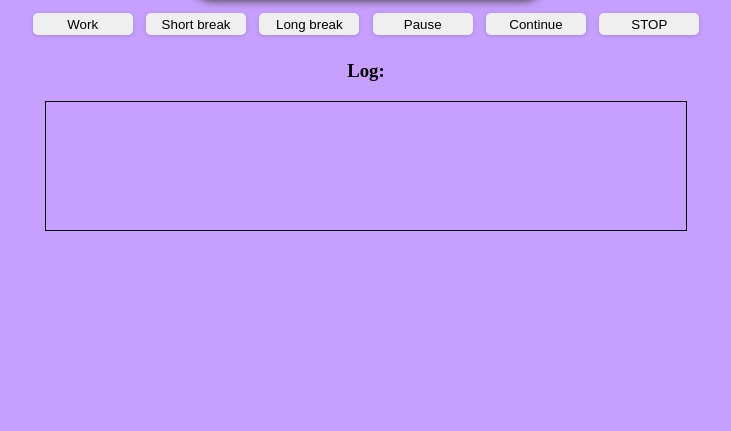
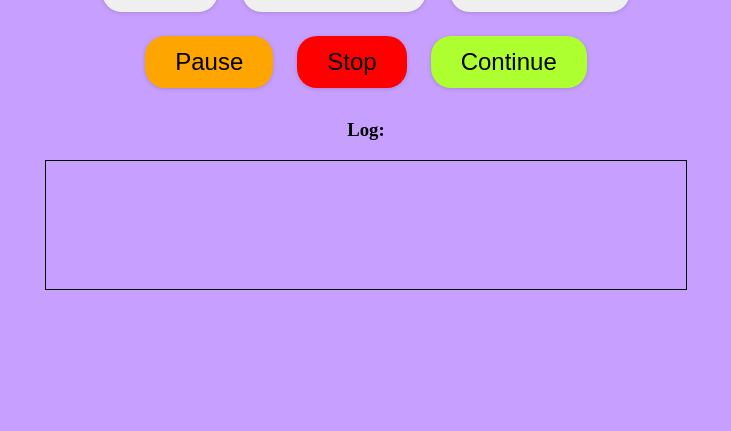
Before and after one commit to alanacapcreates/WWDC-PomodoroTimer-0921, a plain HTML site: page index.html in a window 1280 px wide. Shown: the part 369-800 px from the top of the page, without its empty margins (274-1005 px from the left). Drawn offline with Linux system fonts and the light colour scheme.

Commit message:
style updates to buttons

```diff
--- a/index.css
+++ b/index.css
@@ -1,6 +1,30 @@
 html, body {
     margin: 0;
     padding: 0;
+}
+button {
+    /* width: 10em;
+    height: 3em; */
+    padding: 0.5em 1.25em;
+    font-size: 24px;
+    border: none;
+    border-radius: 5px;
+    box-shadow: rgba(0, 0, 0, 0.16) 0px 1px 4px;
+}
+
+button:hover {
+    cursor: pointer;
+    background: lightgray;
+}
+
+.pause-btn{
+    background: orange;
+}
+.continue-btn{
+    background: greenyellow;
+}
+.stop-btn{
+    background: red;
 }
 
 .container,
@@ -44,15 +68,3 @@ button {
 #log h4, #log p{
     display: inline-block;
 }
-button {
-    width: 100px;
-    border: none;
-    border-radius: 5px;
-    padding: 0.25em 0.5em;
-    box-shadow: rgba(0, 0, 0, 0.16) 0px 1px 4px;
-}
-
-button:hover {
-    cursor: pointer;
-    background: lightgray;
-}
--- a/index.html
+++ b/index.html
@@ -11,9 +11,11 @@
                 <button id="work-btn">Work</button>
                 <button id="short-break-btn">Short break</button>
                 <button id="long-break-btn">Long break</button>
-                <button id="pause-btn">Pause</button>
-                <button id="continue-btn">Continue</button>
-                <button id="stop-btn">STOP</button>
+            </div>
+            <div class="button-container">
+                <button class="pause-btn" id="pause-btn">Pause</button>
+                <button class="stop-btn" id="stop-btn">Stop</button>
+                <button class="continue-btn" id="continue-btn">Continue</button>
             </div>
             <h3>Log:</h3>
             <div class="log">
```
